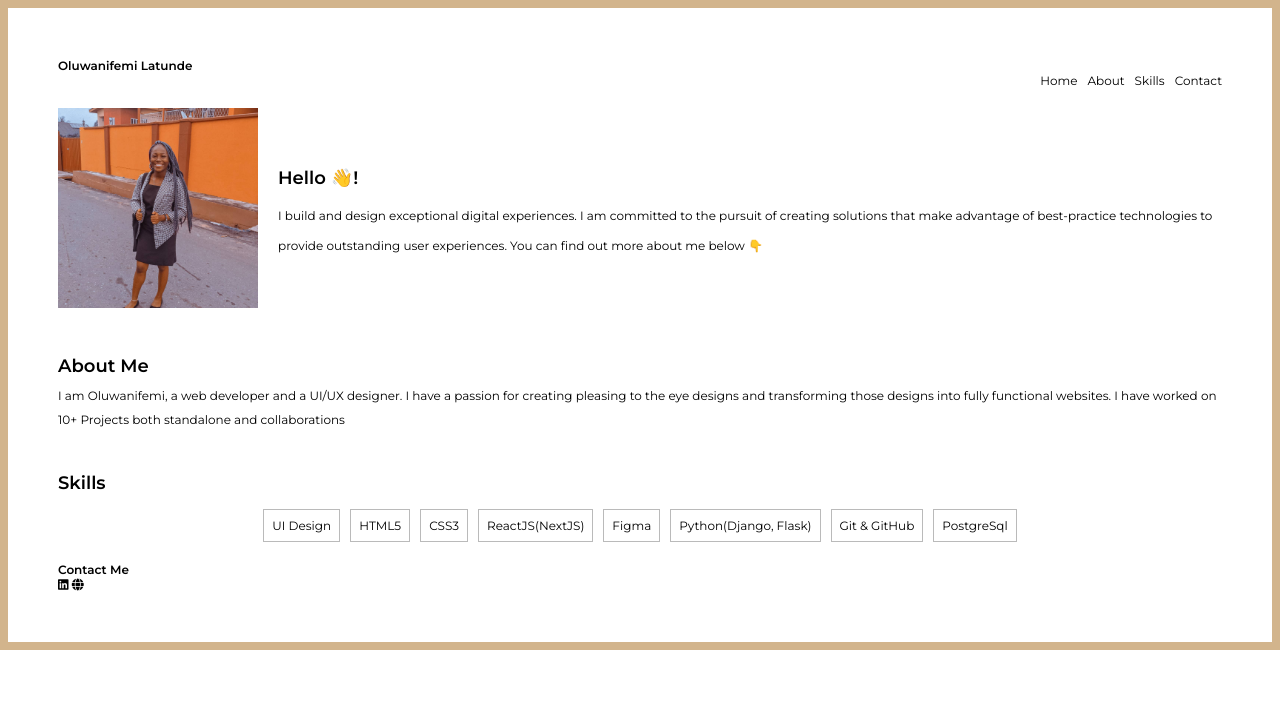
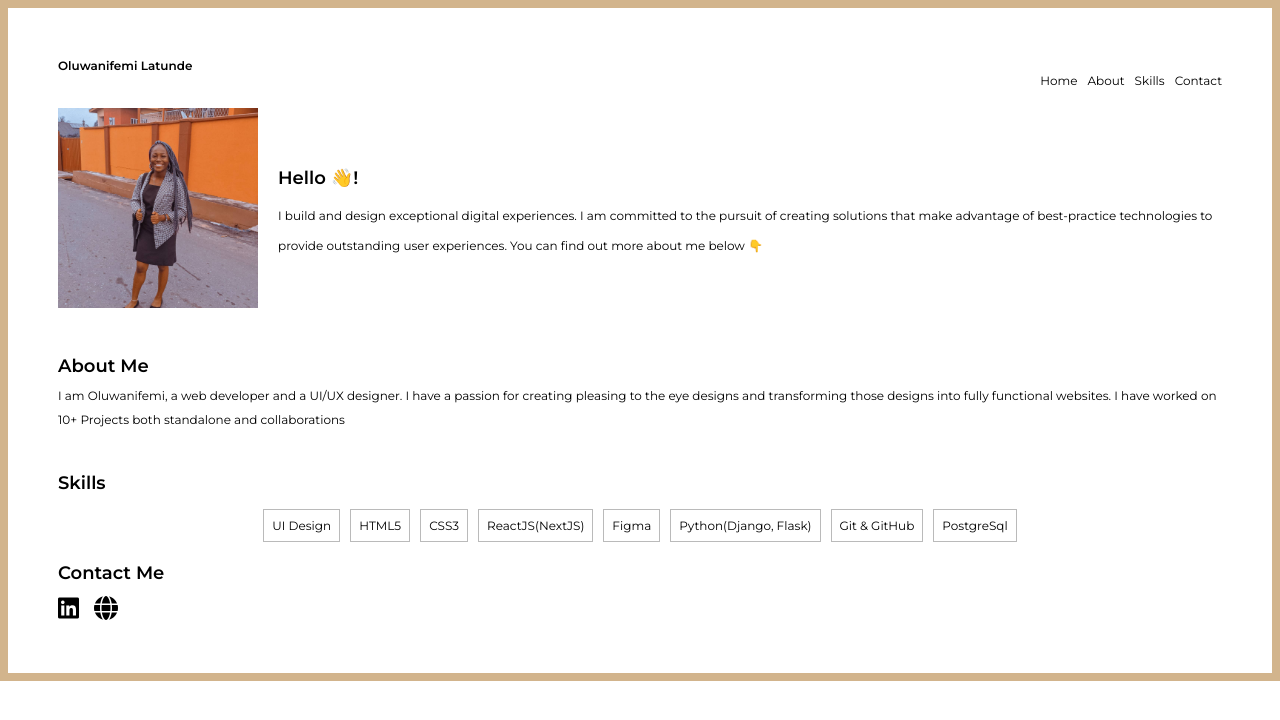
Before and after one commit to Nifilat/Stutern, a plain HTML site: page Portfolio/index.html in a window 1280 px wide. Drawn offline with Linux system fonts and the light colour scheme.

Commit message:
Added styling to icons

```diff
--- a/Portfolio/index.html
+++ b/Portfolio/index.html
@@ -72,13 +72,15 @@
     </main>
     <!-- Contact -->
     <footer>
-      <h4 class="contact" id="contact">Contact Me</h4>
+      <h2 class="contact" id="contact">Contact Me</h2>
+      <div>
         <a href="https://www.linkedin.com/in/latunde-oluwanifemi-"
           ><i class="fa-brands fa-linkedin"></i
         ></a>
         <a href="https://nifilat.netlify.app"
           ><i class="fa-solid fa-globe"></i
         ></a>
+      </div>
     </footer>
   </body>
 </html>
--- a/Portfolio/style.css
+++ b/Portfolio/style.css
@@ -75,11 +75,12 @@ ul > li {
   padding: 8px;
 }
 
-.contact {
-  display: flex;
-  gap: 5px;
+footer a {
+  font-size: 1.5rem;
 }
 
-.contact > a {
-  font-size: 1.5rem;
+footer div {
+  display: flex;
+  gap: 15px;
+  margin-top: 10px;
 }
```
Lines whose indentation alone changed are shown as unchanged.
